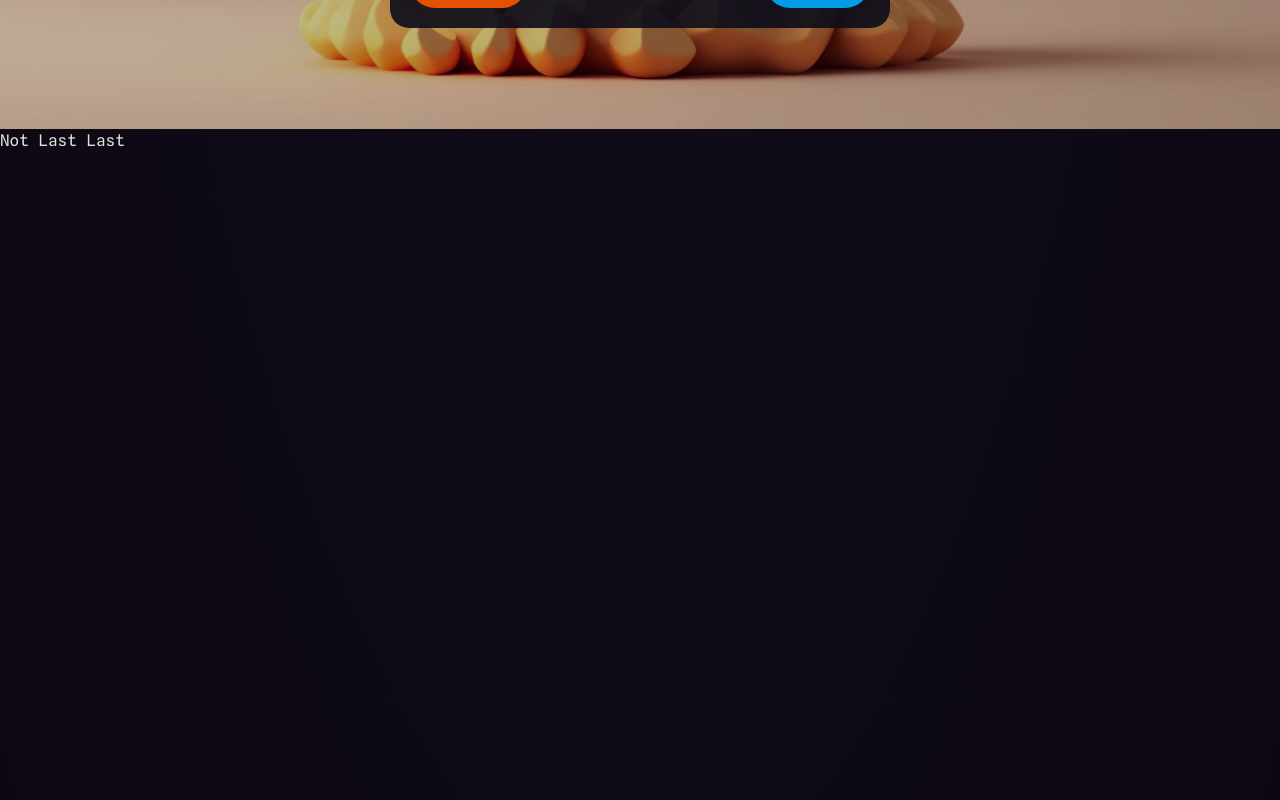
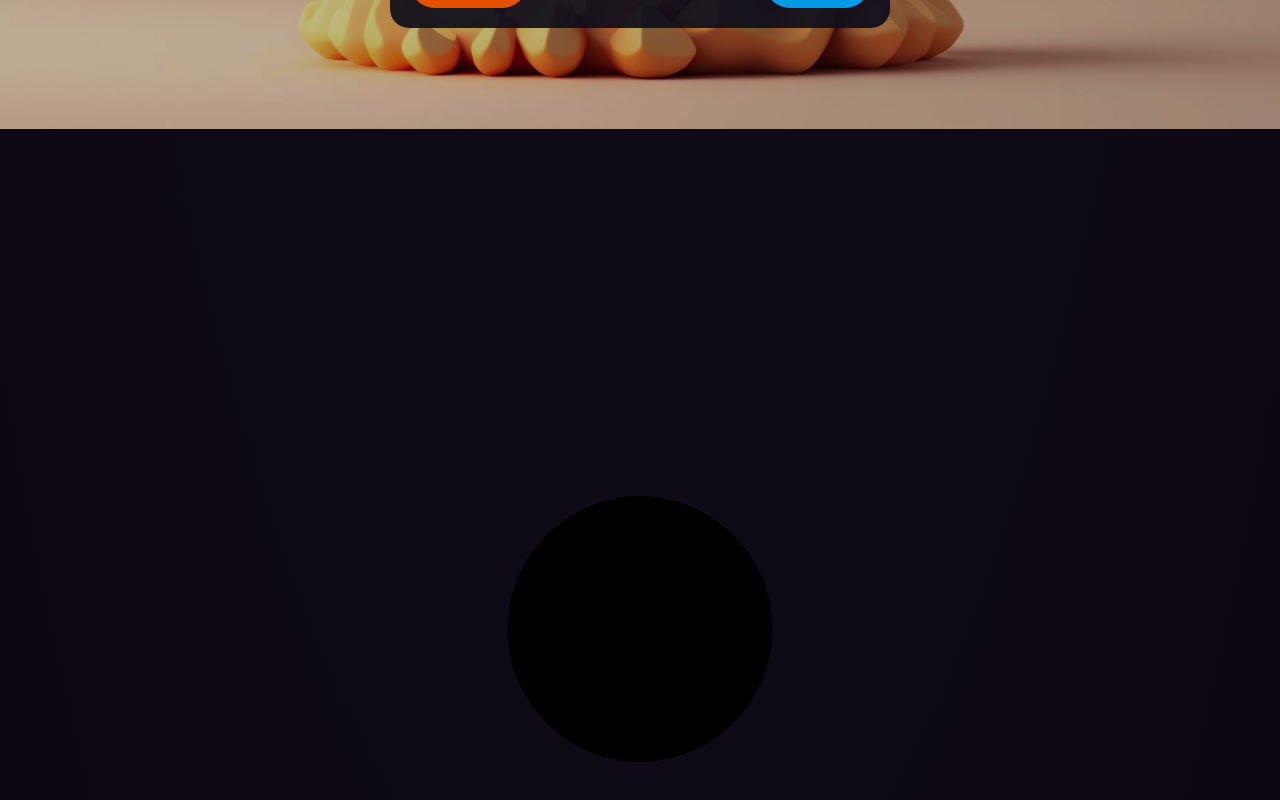
Before and after one commit to Winbisid/circle_motion_portfolio, a React (Vite) app: page / in a window 1280 px wide. Shown: the part 3871-4671 px from the top of the page. Built offline with nearby package versions, Linux system fonts and the light colour scheme.

Commit message:
add sphere geometry

```diff
--- a/package.json
+++ b/package.json
@@ -19,6 +19,7 @@
   "devDependencies": {
     "@types/react": "^18.2.18",
     "@types/react-dom": "^18.2.7",
+    "@types/three": "^0.156.0",
     "@vitejs/plugin-react": "^4.0.1",
     "eslint": "^8.44.0",
     "eslint-plugin-react": "^7.32.2",
--- a/src/components/textPortfolio/Ongoing/DoingNow.tsx
+++ b/src/components/textPortfolio/Ongoing/DoingNow.tsx
@@ -1,3 +1,15 @@
+import { Canvas } from "@react-three/fiber";
+import * as THREE from "three";
+
 export default function DoingNow() {
-  return <div className="ongoing">Not Last Last</div>;
+  return (
+    <div className="ongoing">
+      <Canvas>
+        <mesh>
+          <sphereGeometry />
+          <meshStandardMaterial color="#E1DC59" />
+        </mesh>
+      </Canvas>
+    </div>
+  );
 }
```
Also changed, not shown: 1 other file (tests, documents, lock files or other folders).
